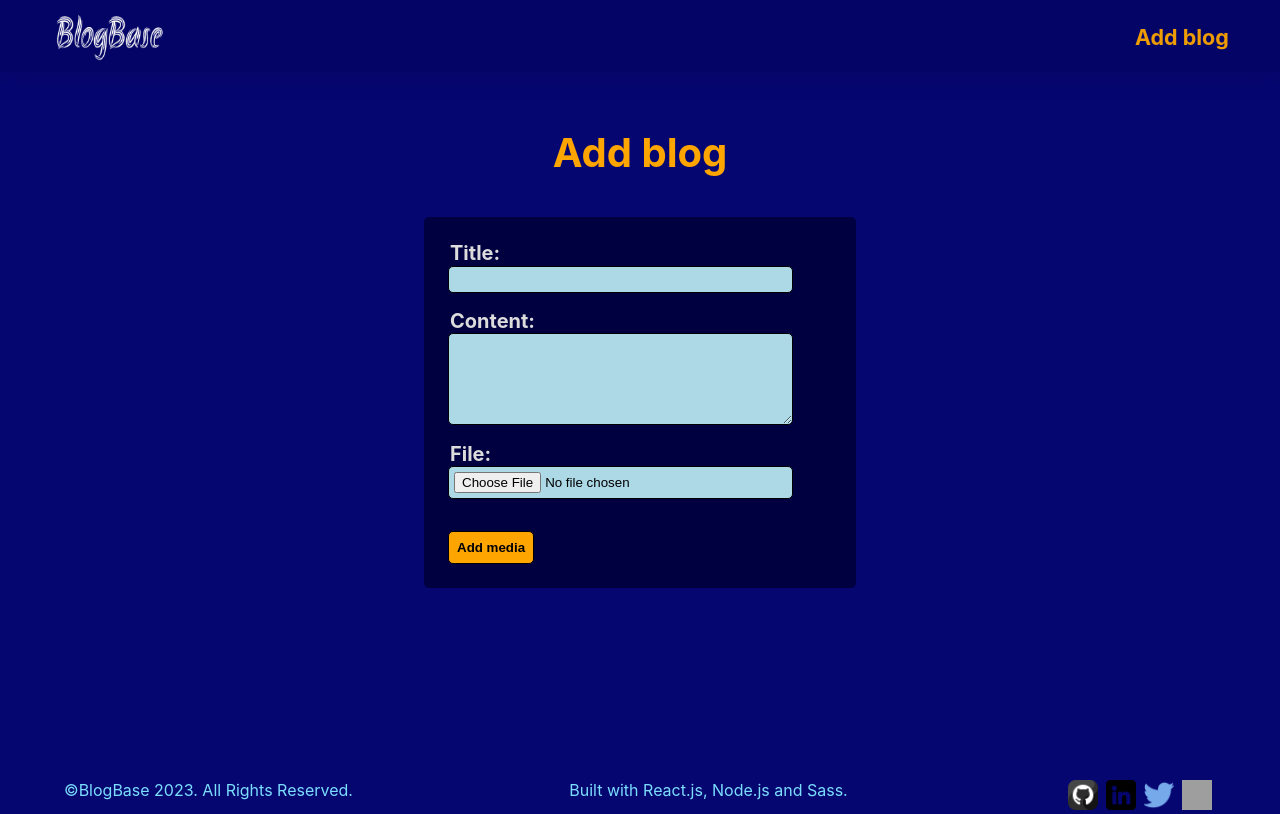
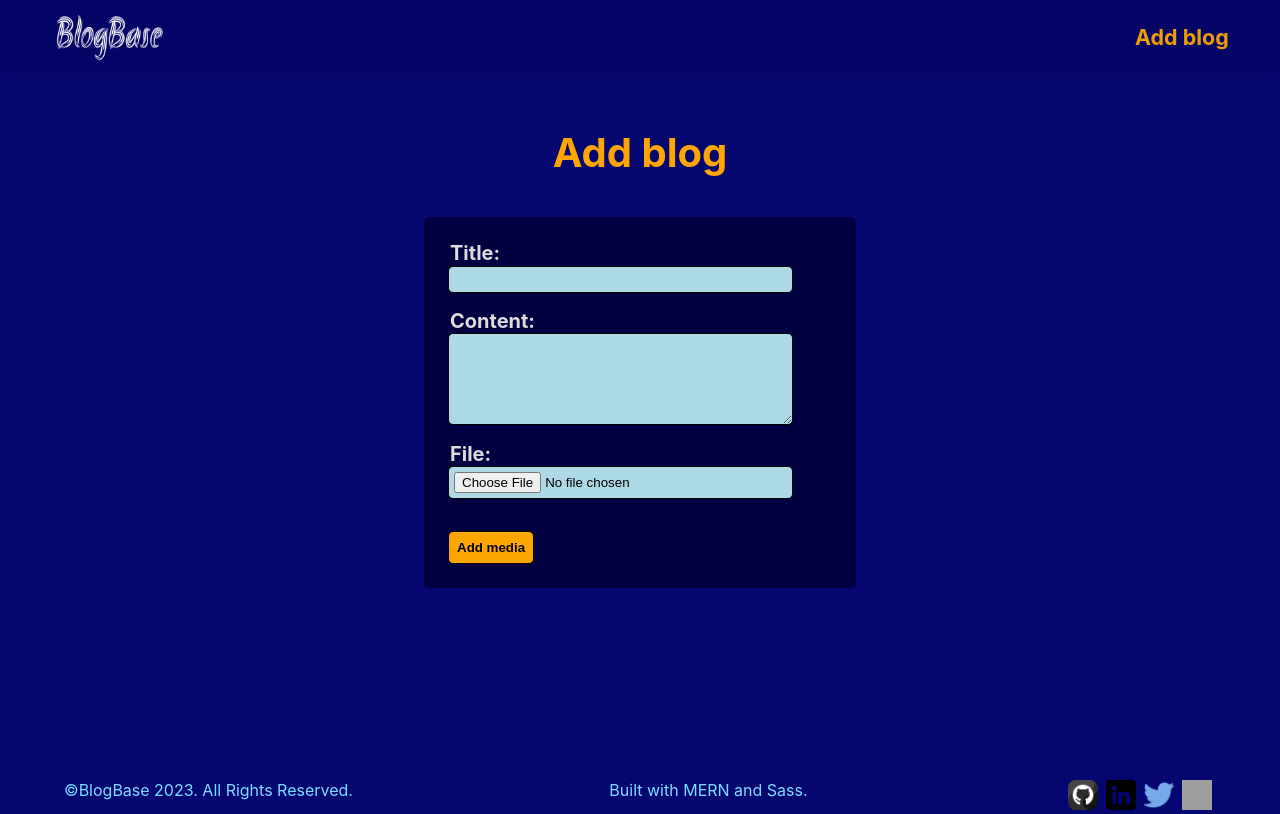
Before and after one commit to 6twos55/blogbase-app, a React (Create React App) app: page /add_media in a window 1280 px wide. Built offline with nearby package versions, Linux system fonts and the light colour scheme; grey boxes are pictures that could not be loaded.

Commit message:
Update Footer.js

```diff
--- a/src/components/Footer.js
+++ b/src/components/Footer.js
@@ -10,7 +10,7 @@ const Footer = () => {
         &copy;BlogBase 2023. All Rights Reserved.
       </p>
       <p>
-        Built with React.js, Node.js and Sass.
+        Built with MERN and Sass.
       </p>
       <p className="icons">
       <a href="https://github.com/6twos55" title="github link" target="_blank" rel="noreferrer" ><img src={ github } alt="" /></a>
```
